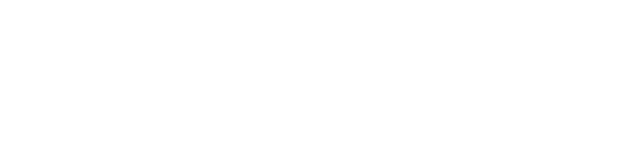
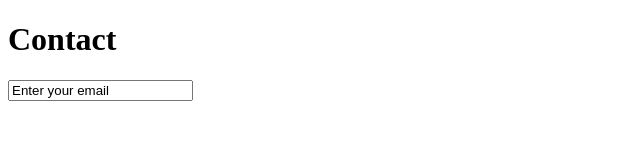
Before and after one commit to Subhojit310801/subhojitsarkar, a plain HTML site: page contact.html in a window 1280 px wide. Shown: the whole page, without its empty margins (0-640 px from the left). Drawn offline with Linux system fonts and the light colour scheme; files that its build step writes are made by us from their sources.

Commit message:
update contact.html

```diff
--- a/contact.html
+++ b/contact.html
@@ -4,12 +4,21 @@
   <meta http-equiv="content-type" content="text/html; charset=utf-8" />
   <link rel="stylesheet" href="style.css" type="text/css" media="all" />
   <link rel="apple-touch-icon" sizes="180x180" href="/favicons/apple-touch-icon.png">
-    <link rel="icon" type="image/png" sizes="32x32" href="/favicons/favicon-32x32.png">
-    <link rel="icon" type="image/png" sizes="16x16" href="/favicons/favicon-16x16.png">
+  <link rel="icon" type="image/png" sizes="32x32" href="/favicons/favicon-32x32.png">
+  <link rel="icon" type="image/png" sizes="16x16" href="/favicons/favicon-16x16.png">
   <title>Contact</title>
 
 </head>
 <body>
+  <div class="navBar">
 
+  </div>
+  <div class="mainContentWrapper">
+    <h1>Contact</h1>
+    <input type="email" name="email" id="email" value="Enter your email" />
+  </div>
+  <div class="footer">
+
+  </div>
 </body>
 </html>
```
